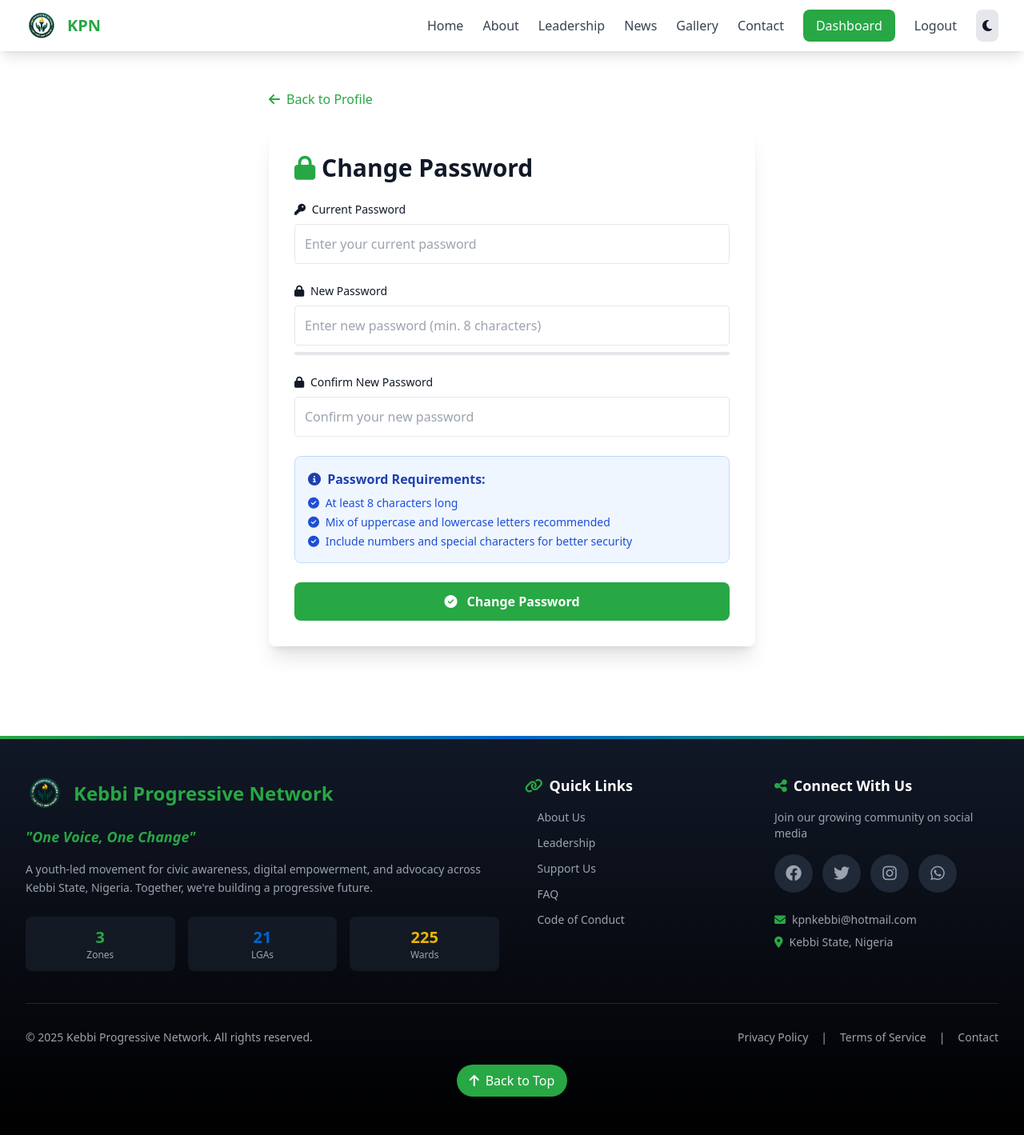
After one commit to Kebbiconnect/kconnect, a Django app: page /account/change-password/ in a window 1280 px wide. The commit adds this page. Shown: the whole page at 80% size. Run offline with Django 5.2, Linux system fonts and the light colour scheme; a user stored in the database is signed in; some libraries are stand-ins or nearby versions.

Commit message:
Add ability for users to change their password securely
Implements a change password feature with validation, including a dedicated URL, view, and HTML template.

Replit-Commit-Author: Agent
Replit-Commit-Session-Id: de91ed89-81c0-471b-8de2-24cd2068a171
Replit-Commit-Checkpoint-Type: intermediate_checkpoint

```diff
--- /dev/null
+++ b/staff/templates/staff/change_password.html
@@ -0,0 +1,182 @@
+{% extends 'base.html' %}
+
+{% block title %}Change Password - KPN{% endblock %}
+
+{% block extra_css %}
+<style>
+    @keyframes fadeIn {
+        from {
+            opacity: 0;
+            transform: translateY(20px);
+        }
+        to {
+            opacity: 1;
+            transform: translateY(0);
+        }
+    }
+
+    .fade-in {
+        animation: fadeIn 0.6s ease-out;
+    }
+
+    .password-strength {
+        height: 4px;
+        border-radius: 2px;
+        transition: all 0.3s ease;
+    }
+
+    input:focus {
+        outline: none;
+        border-color: #22c55e;
+        box-shadow: 0 0 0 3px rgba(34, 197, 94, 0.1);
+    }
+</style>
+{% endblock %}
+
+{% block content %}
+<div class="max-w-2xl mx-auto px-4 sm:px-6 lg:px-8 py-12">
+    <div class="mb-6">
+        <a href="{% url 'staff:profile' %}" class="text-kpn-green hover:text-kpn-blue inline-flex items-center">
+            <i class="fas fa-arrow-left mr-2"></i> Back to Profile
+        </a>
+    </div>
+
+    <div class="bg-white dark:bg-gray-800 rounded-lg shadow-xl p-8 fade-in">
+        <h1 class="text-3xl font-bold mb-6">
+            <i class="fas fa-lock text-kpn-green"></i> Change Password
+        </h1>
+
+        <form method="POST" id="passwordForm">
+            {% csrf_token %}
+
+            <div class="mb-6">
+                <label for="old_password" class="block text-sm font-medium mb-2">
+                    <i class="fas fa-key mr-1"></i> Current Password
+                </label>
+                <input
+                    type="password"
+                    id="old_password"
+                    name="old_password"
+                    required
+                    class="w-full p-3 border rounded dark:bg-gray-700 transition-all"
+                    placeholder="Enter your current password"
+                >
+            </div>
+
+            <div class="mb-6">
+                <label for="new_password1" class="block text-sm font-medium mb-2">
+                    <i class="fas fa-lock mr-1"></i> New Password
+                </label>
+                <input
+                    type="password"
+                    id="new_password1"
+                    name="new_password1"
+                    required
+                    class="w-full p-3 border rounded dark:bg-gray-700 transition-all"
+                    placeholder="Enter new password (min. 8 characters)"
+                >
+                <div class="mt-2">
+                    <div id="strength-bar" class="password-strength bg-gray-200"></div>
+                    <p id="strength-text" class="text-xs mt-1 text-gray-500"></p>
+                </div>
+            </div>
+
+            <div class="mb-6">
+                <label for="new_password2" class="block text-sm font-medium mb-2">
+                    <i class="fas fa-lock mr-1"></i> Confirm New Password
+                </label>
+                <input
+                    type="password"
+                    id="new_password2"
+                    name="new_password2"
+                    required
+                    class="w-full p-3 border rounded dark:bg-gray-700 transition-all"
+                    placeholder="Confirm your new password"
+                >
+                <p id="match-text" class="text-xs mt-1"></p>
+            </div>
+
+            <div class="bg-blue-50 dark:bg-blue-900 border border-blue-200 dark:border-blue-700 rounded-lg p-4 mb-6">
+                <h3 class="font-semibold mb-2 text-blue-800 dark:text-blue-200">
+                    <i class="fas fa-info-circle mr-1"></i> Password Requirements:
+                </h3>
+                <ul class="text-sm text-blue-700 dark:text-blue-300 space-y-1">
+                    <li><i class="fas fa-check-circle mr-1"></i> At least 8 characters long</li>
+                    <li><i class="fas fa-check-circle mr-1"></i> Mix of uppercase and lowercase letters recommended</li>
+                    <li><i class="fas fa-check-circle mr-1"></i> Include numbers and special characters for better security</li>
+                </ul>
+            </div>
+
+            <button
+                type="submit"
+                class="w-full bg-kpn-green text-white py-3 rounded-lg font-semibold hover:bg-green-600 transition-all transform hover:scale-105"
+            >
+                <i class="fas fa-check-circle mr-2"></i> Change Password
+            </button>
+        </form>
+    </div>
+</div>
+
+<script>
+    const password1 = document.getElementById('new_password1');
+    const password2 = document.getElementById('new_password2');
+    const strengthBar = document.getElementById('strength-bar');
+    const strengthText = document.getElementById('strength-text');
+    const matchText = document.getElementById('match-text');
+
+    password1.addEventListener('input', function() {
+        const pwd = this.value;
+        let strength = 0;
+
+        if (pwd.length >= 8) strength++;
+        if (pwd.match(/[a-z]/) && pwd.match(/[A-Z]/)) strength++;
+        if (pwd.match(/[0-9]/)) strength++;
+        if (pwd.match(/[^a-zA-Z0-9]/)) strength++;
+
+        if (pwd.length === 0) {
+            strengthBar.style.width = '0%';
+            strengthBar.className = 'password-strength bg-gray-200';
+            strengthText.textContent = '';
+        } else if (strength <= 1) {
+            strengthBar.style.width = '25%';
+            strengthBar.className = 'password-strength bg-red-500';
+            strengthText.textContent = 'Weak password';
+            strengthText.className = 'text-xs mt-1 text-red-500';
+        } else if (strength === 2) {
+            strengthBar.style.width = '50%';
+            strengthBar.className = 'password-strength bg-orange-500';
+            strengthText.textContent = 'Fair password';
+            strengthText.className = 'text-xs mt-1 text-orange-500';
+        } else if (strength === 3) {
+            strengthBar.style.width = '75%';
+            strengthBar.className = 'password-strength bg-yellow-500';
+            strengthText.textContent = 'Good password';
+            strengthText.className = 'text-xs mt-1 text-yellow-600';
+        } else {
+            strengthBar.style.width = '100%';
+            strengthBar.className = 'password-strength bg-green-500';
+            strengthText.textContent = 'Strong password';
+            strengthText.className = 'text-xs mt-1 text-green-500';
+        }
+
+        checkMatch();
+    });
+
+    password2.addEventListener('input', checkMatch);
+
+    function checkMatch() {
+        if (password2.value.length === 0) {
+            matchText.textContent = '';
+            return;
+        }
+
+        if (password1.value === password2.value) {
+            matchText.textContent = '✓ Passwords match';
+            matchText.className = 'text-xs mt-1 text-green-500';
+        } else {
+            matchText.textContent = '✗ Passwords do not match';
+            matchText.className = 'text-xs mt-1 text-red-500';
+        }
+    }
+</script>
+{% endblock %}
--- a/staff/urls.py
+++ b/staff/urls.py
@@ -9,6 +9,7 @@ urlpatterns = [
     path('register/', views.register, name='register'),
     path('dashboard/', views.dashboard, name='dashboard'),
     path('profile/', views.profile, name='profile'),
+    path('change-password/', views.change_password, name='change_password'),
 
     path('api/check-vacant-roles/', views.check_vacant_roles, name='check_vacant_roles'),
     path('api/get-lgas/', views.get_lgas_by_zone, name='get_lgas'),
--- a/staff/views.py
+++ b/staff/views.py
@@ -257,6 +257,35 @@ def profile(request):
 
     return render(request, 'staff/profile.html')
 
+@login_required
+def change_password(request):
+    if request.method == 'POST':
+        old_password = request.POST.get('old_password')
+        new_password1 = request.POST.get('new_password1')
+        new_password2 = request.POST.get('new_password2')
+
+        if not request.user.check_password(old_password):
+            messages.error(request, 'Current password is incorrect.')
+            return redirect('staff:change_password')
+
+        if new_password1 != new_password2:
+            messages.error(request, 'New passwords do not match.')
+            return redirect('staff:change_password')
+
+        if len(new_password1) < 8:
+            messages.error(request, 'Password must be at least 8 characters long.')
+            return redirect('staff:change_password')
+
+        request.user.set_password(new_password1)
+        request.user.save()
+
+        login(request, request.user)
+
+        messages.success(request, 'Your password has been changed successfully!')
+        return redirect('staff:profile')
+
+    return render(request, 'staff/change_password.html')
+
 def get_lgas_by_zone(request):
     zone_id = request.GET.get('zone_id')
 
```
Also changed, not shown: staff/templates/staff/profile.html (+6 -1 lines).
